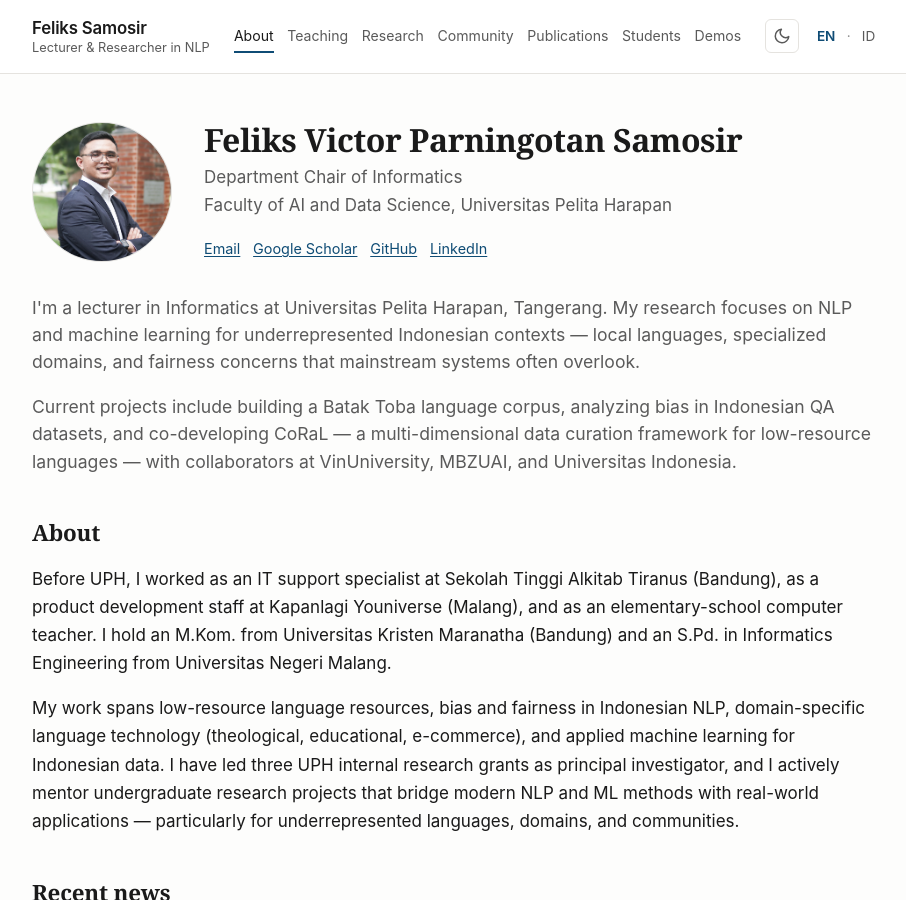
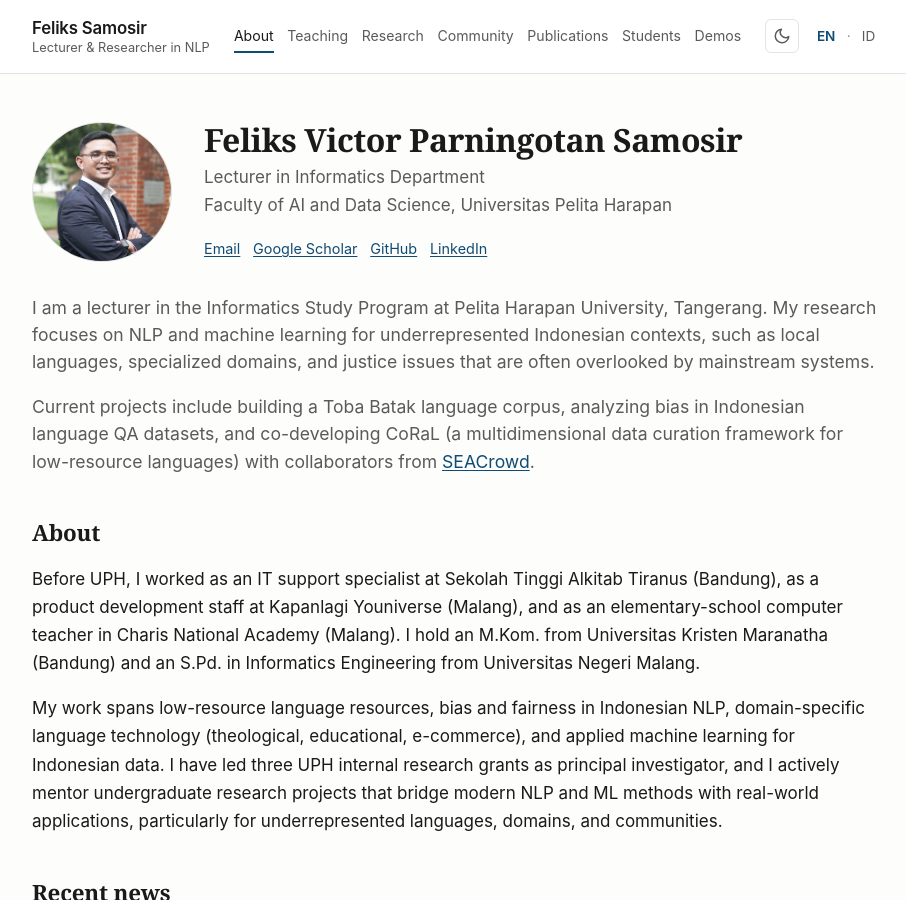
Before and after one commit to FeliksMakarios/feliksmakarios.github.io, a Jekyll site: the page built from en/index.md, in a window 1280 px wide and 900 px high. Shown: the whole window, without its empty margins (184-1090 px from the left). Built offline with Jekyll 4.4.1, drawn with Linux system fonts in a browser that asks for light colours.

Commit message:
Revise personal introduction and project details
Updated job title and clarified research focus. Revised project descriptions and previous work details for improved clarity.

```diff
--- a/en/index.md
+++ b/en/index.md
@@ -14,7 +14,7 @@
   <div class="hero-text">
     <h1>Feliks Victor Parningotan Samosir</h1>
     <p class="hero-role">
-      Department Chair of Informatics<br>
+      Lecturer in Informatics Department<br>
       Faculty of AI and Data Science, Universitas Pelita Harapan
     </p>
     <div class="hero-links">
@@ -27,18 +27,18 @@
 </section>
 
 <p class="lead">
-I'm a lecturer in Informatics at Universitas Pelita Harapan, Tangerang. My research focuses on NLP and machine learning for underrepresented Indonesian contexts — local languages, specialized domains, and fairness concerns that mainstream systems often overlook.
+I am a lecturer in the Informatics Study Program at Pelita Harapan University, Tangerang. My research focuses on NLP and machine learning for underrepresented Indonesian contexts, such as local languages, specialized domains, and justice issues that are often overlooked by mainstream systems.
 </p>
 
 <p class="lead">
-Current projects include building a Batak Toba language corpus, analyzing bias in Indonesian QA datasets, and co-developing CoRaL — a multi-dimensional data curation framework for low-resource languages — with collaborators at VinUniversity, MBZUAI, and Universitas Indonesia.
+Current projects include building a Toba Batak language corpus, analyzing bias in Indonesian language QA datasets, and co-developing CoRaL (a multidimensional data curation framework for low-resource languages) with collaborators from <a href="https://seacrowd.org/about">SEACrowd</a>.
 </p>
 
 ## About
 
-Before UPH, I worked as an IT support specialist at Sekolah Tinggi Alkitab Tiranus (Bandung), as a product development staff at Kapanlagi Youniverse (Malang), and as an elementary-school computer teacher. I hold an M.Kom. from Universitas Kristen Maranatha (Bandung) and an S.Pd. in Informatics Engineering from Universitas Negeri Malang.
+Before UPH, I worked as an IT support specialist at Sekolah Tinggi Alkitab Tiranus (Bandung), as a product development staff at Kapanlagi Youniverse (Malang), and as an elementary-school computer teacher in Charis National Academy (Malang). I hold an M.Kom. from Universitas Kristen Maranatha (Bandung) and an S.Pd. in Informatics Engineering from Universitas Negeri Malang.
 
-My work spans low-resource language resources, bias and fairness in Indonesian NLP, domain-specific language technology (theological, educational, e-commerce), and applied machine learning for Indonesian data. I have led three UPH internal research grants as principal investigator, and I actively mentor undergraduate research projects that bridge modern NLP and ML methods with real-world applications — particularly for underrepresented languages, domains, and communities.
+My work spans low-resource language resources, bias and fairness in Indonesian NLP, domain-specific language technology (theological, educational, e-commerce), and applied machine learning for Indonesian data. I have led three UPH internal research grants as principal investigator, and I actively mentor undergraduate research projects that bridge modern NLP and ML methods with real-world applications, particularly for underrepresented languages, domains, and communities.
 
 ## Recent news
 
```
